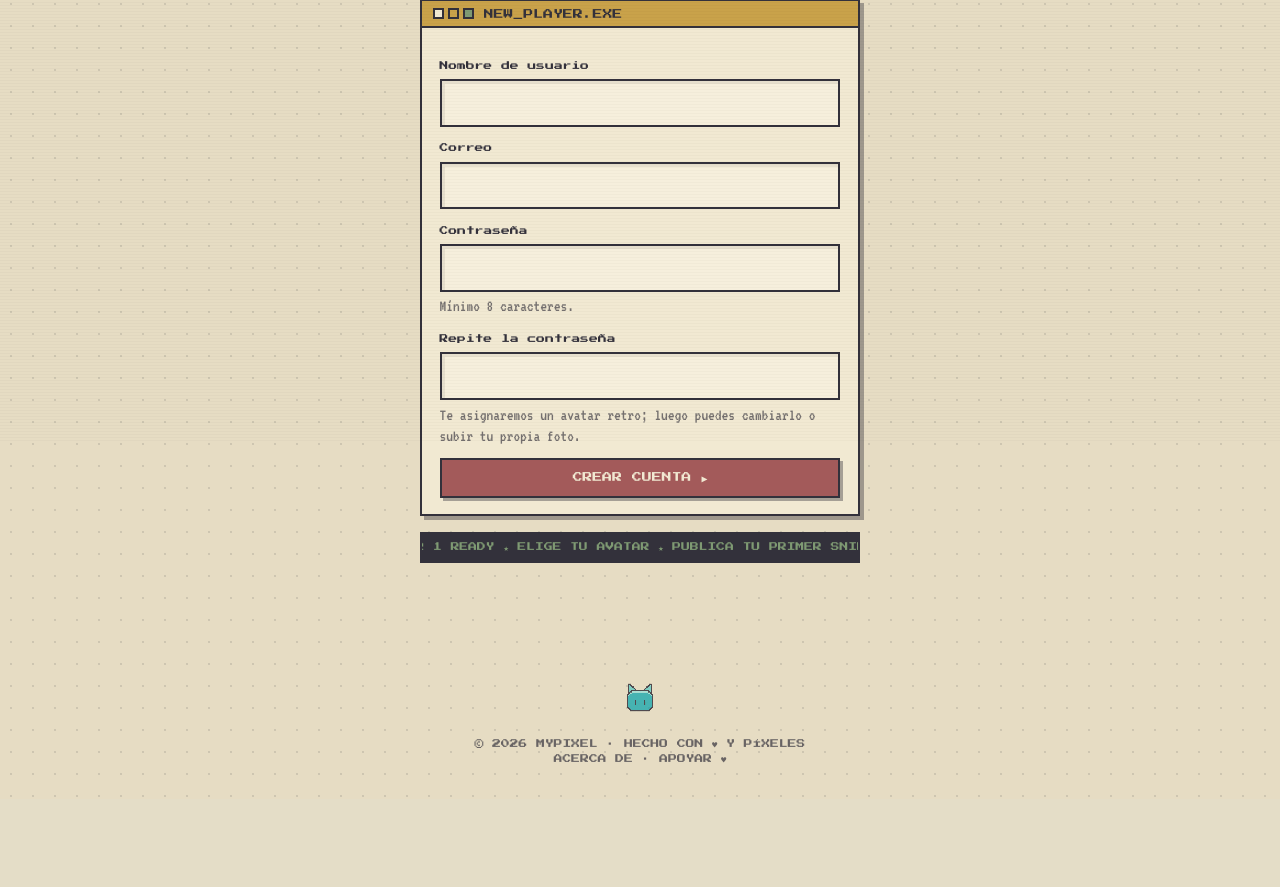
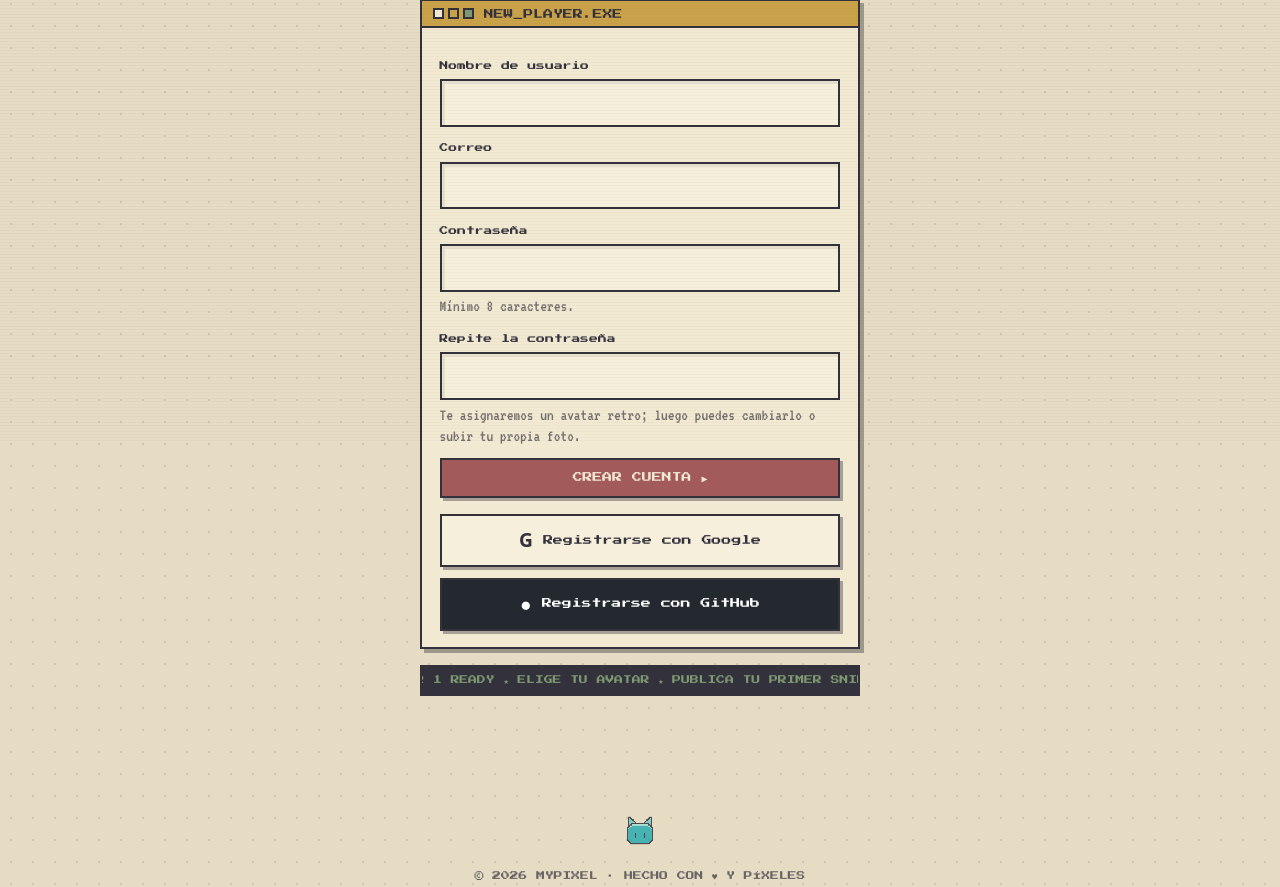
Before and after one commit to css40/mypixel, a Flask app: page /auth/register in a window 1280 px wide. Shown: the part 359-1246 px from the top of the page. Before the commit the page ends 1156 px from the top, so only its background shows below. Run offline with Flask 3, Linux system fonts and the light colour scheme; some libraries are stand-ins or nearby versions.

Commit message:
google and github

```diff
--- a/app/__init__.py
+++ b/app/__init__.py
@@ -1,5 +1,6 @@
 """Application factory."""
 import os
+from authlib.integrations.flask_client import OAuth
 from flask import Flask
 
 from config import config_by_name
@@ -28,7 +29,10 @@ def create_app(config_name: str = None) -> Flask:
     db.init_app(app)
     login_manager.init_app(app)
     csrf.init_app(app)
+    oauth = OAuth()
+    oauth.init_app(app)
     socketio.init_app(app, cors_allowed_origins=None)
+    _register_oauth_clients(app, oauth)
 
     # Blueprints
     from .admin import bp as admin_bp
@@ -72,7 +76,11 @@ def _ensure_columns(app: Flask) -> None:
     Sirve igual para SQLite local y PostgreSQL. En una base nueva no hace nada."""
     from sqlalchemy import inspect, text
 
-    wanted = {"users": {"avatar_emoji": "VARCHAR(16)", "avatar_color": "VARCHAR(9)"}}
+    wanted = {"users": {
+        "avatar_emoji": "VARCHAR(16)",
+        "avatar_color": "VARCHAR(9)",
+        "is_verified": "BOOLEAN NOT NULL DEFAULT FALSE",
+    }}
     try:
         insp = inspect(db.engine)
         for table, cols in wanted.items():
@@ -85,6 +93,31 @@ def _ensure_columns(app: Flask) -> None:
     except Exception as exc:  # noqa: BLE001 - nunca impedir el arranque por esto
         db.session.rollback()
         app.logger.error("No se pudieron revisar las columnas: %s", exc)
+
+
+def _register_oauth_clients(app: Flask, oauth: OAuth) -> None:
+    """Registra solo los proveedores con credenciales completas."""
+    providers = {
+        "google": {
+            "client_id": app.config.get("GOOGLE_CLIENT_ID"),
+            "client_secret": app.config.get("GOOGLE_CLIENT_SECRET"),
+            "server_metadata_url": "https://accounts.google.com/.well-known/openid-configuration",
+            "client_kwargs": {"scope": "openid email profile"},
+        },
+        "github": {
+            "client_id": app.config.get("GITHUB_CLIENT_ID"),
+            "client_secret": app.config.get("GITHUB_CLIENT_SECRET"),
+            "authorize_url": "https://github.com/login/oauth/authorize",
+            "access_token_url": "https://github.com/login/oauth/access_token",
+            "api_base_url": "https://api.github.com/",
+            "client_kwargs": {"scope": "read:user user:email"},
+        },
+    }
+    for name, settings in providers.items():
+        if settings["client_id"] and settings["client_secret"]:
+            oauth.register(name=name, **settings)
+        else:
+            app.logger.info("OAuth de %s no configurado; se omitirá.", name)
 
 
 def _ensure_url_columns(app: Flask) -> None:
--- a/app/auth/routes.py
+++ b/app/auth/routes.py
@@ -1,5 +1,12 @@
-from flask import current_app, flash, redirect, render_template, request, url_for
+import re
+import secrets
+
+from flask import (current_app, flash, redirect, render_template, request, session,
+                   url_for)
 from flask_login import current_user, login_required, login_user, logout_user
+from authlib.integrations.base_client.errors import OAuthError
+from requests import RequestException
+from sqlalchemy import func
 from sqlalchemy.exc import IntegrityError, SQLAlchemyError
 
 from ..extensions import db
@@ -7,6 +14,11 @@ from ..models import User
 from ..utils import is_safe_next
 from . import bp
 from .forms import LoginForm, RegisterForm
+
+
+def _oauth_client(provider):
+    oauth = current_app.extensions["authlib.integrations.flask_client"]
+    return oauth.create_client(provider)
 
 
 @bp.route("/register", methods=["GET", "POST"])
@@ -51,6 +63,113 @@ def login():
     return render_template("auth/login.html", form=form)
 
 
+@bp.route("/login/<provider>")
+def social_login(provider):
+    if current_user.is_authenticated:
+        return redirect(url_for("posts.feed"))
+    if provider not in {"google", "github"}:
+        return redirect(url_for("auth.login"))
+    client = _oauth_client(provider)
+    if client is None:
+        current_app.logger.error("OAuth de %s solicitado sin credenciales configuradas.", provider)
+        flash(f"El inicio de sesión con {provider.title()} no está configurado.", "error")
+        return redirect(url_for("auth.login"))
+
+    next_url = request.args.get("next", "")
+    session[f"oauth_next_{provider}"] = next_url if is_safe_next(next_url) else ""
+    callback_url = url_for("auth.authorize", provider=provider, _external=True)
+    return client.authorize_redirect(callback_url)
+
+
+@bp.route("/authorize/<provider>")
+def authorize(provider):
+    if provider not in {"google", "github"}:
+        return redirect(url_for("auth.login"))
+    client = _oauth_client(provider)
+    if client is None:
+        flash(f"El inicio de sesión con {provider.title()} no está configurado.", "error")
+        return redirect(url_for("auth.login"))
+
+    try:
+        token = client.authorize_access_token()
+        if provider == "google":
+            profile = token.get("userinfo") or {}
+            if not isinstance(profile, dict):
+                raise ValueError("Google devolvió un perfil no válido.")
+            if profile.get("email_verified") is not True:
+                raise ValueError("Google no confirmó que el correo esté verificado.")
+            email = profile.get("email")
+            username = email.partition("@")[0] if isinstance(email, str) else ""
+        else:
+            user_response = client.get("user")
+            user_response.raise_for_status()
+            profile = user_response.json()
+            emails_response = client.get("user/emails")
+            emails_response.raise_for_status()
+            emails = emails_response.json()
+            if not isinstance(profile, dict) or not isinstance(emails, list):
+                raise ValueError("GitHub devolvió datos de cuenta no válidos.")
+            primary_email = next(
+                (entry.get("email") for entry in emails
+                 if isinstance(entry, dict) and entry.get("primary") and entry.get("verified")),
+                None,
+            )
+            email = primary_email or next(
+                (entry.get("email") for entry in emails if isinstance(entry, dict)
+                 and entry.get("verified")),
+                None,
+            )
+            username = profile.get("login", "")
+
+        if not isinstance(email, str) or not email.strip():
+            raise ValueError("El proveedor no proporcionó un correo verificado.")
+        email = email.strip().lower()
+        if len(email) > 120 or "@" not in email:
+            raise ValueError("El proveedor devolvió un correo no válido.")
+
+        user = User.query.filter(func.lower(User.email) == email).first()
+        if user is None:
+            user = User(
+                username=_unique_oauth_username(username or email.partition("@")[0]),
+                email=email,
+                is_verified=True,
+            )
+            user.set_password(secrets.token_urlsafe(32))
+            db.session.add(user)
+            try:
+                db.session.commit()
+            except IntegrityError:
+                db.session.rollback()
+                user = User.query.filter(func.lower(User.email) == email).first()
+                if user is None:
+                    raise
+
+        if user.is_banned:
+            flash("Esta cuenta está suspendida.", "error")
+            return redirect(url_for("auth.login"))
+        login_user(user)
+        next_url = session.pop(f"oauth_next_{provider}", "")
+        return redirect(next_url if is_safe_next(next_url) else url_for("posts.feed"))
+    except (OAuthError, RequestException, ValueError, TypeError) as exc:
+        db.session.rollback()
+        current_app.logger.warning("Falló la autenticación OAuth de %s: %s", provider, exc)
+        flash("No se pudo verificar tu cuenta con el proveedor. Inténtalo de nuevo.", "error")
+    except SQLAlchemyError:
+        db.session.rollback()
+        current_app.logger.exception("Error de base de datos durante OAuth de %s", provider)
+        flash("No se pudo iniciar sesión por un error de base de datos.", "error")
+    return redirect(url_for("auth.login"))
+
+
+def _unique_oauth_username(value: str) -> str:
+    base = re.sub(r"[^A-Za-z0-9_]", "_", value).strip("_")[:30] or "player"
+    candidate = base
+    while User.query.filter(func.lower(User.username) == candidate.lower()).first():
+        suffix = secrets.token_hex(3)
+        candidate = f"{base[:23]}_{suffix}"
+    return candidate
+
+
 @bp.route("/logout", methods=["POST"])
 @login_required
 def logout():
--- a/app/models.py
+++ b/app/models.py
@@ -54,6 +54,7 @@ class User(UserMixin, db.Model):
     username = db.Column(db.String(30), unique=True, nullable=False, index=True)
     email = db.Column(db.String(120), unique=True, nullable=False, index=True)
     password_hash = db.Column(db.String(256), nullable=False)
+    is_verified = db.Column(db.Boolean, default=False, nullable=False)
 
     bio = db.Column(db.Text, default="", nullable=False)
     avatar = db.Column(db.Text)                   # URL de ImgBB o nombre local antiguo
--- a/app/static/css/app.css
+++ b/app/static/css/app.css
@@ -368,6 +368,11 @@ h1.ptitle { font-size: 1.05rem !important; }
 .tabs a { flex: 1; text-align: center; font-family: var(--px); font-size: .62rem; padding: .8rem; text-decoration: none; border: 2px solid var(--line); border-bottom: 0; background: var(--paper); }
 .tabs a.on { background: var(--pink); color: var(--cream); }
 .auth .win { margin-bottom: 1rem; }
+.social-login { display: grid; gap: .65rem; padding-top: 0; }
+.social-btn { display: flex; justify-content: center; align-items: center; gap: .65rem; text-decoration: none; }
+.social-btn span { font-family: system-ui, sans-serif; font-size: 1.2rem; font-weight: 700; }
+.social-btn.google { background: var(--field); color: var(--ink); }
+.social-btn.github { background: #24292f; color: #fff; }
 .marq { overflow: hidden; white-space: nowrap; border: 2px solid var(--line); background: var(--top); color: var(--green); font-family: var(--px); font-size: .55rem; padding: .5rem; }
 .marq span { display: inline-block; padding-left: 100%; animation: mq 16s linear infinite; }
 @keyframes mq { to { transform: translateX(-100%); } }
--- a/app/templates/auth/register.html
+++ b/app/templates/auth/register.html
@@ -17,6 +17,14 @@
       <p class="help">Te asignaremos un avatar retro; luego puedes cambiarlo o subir tu propia foto.</p>
       <div class="row"><button class="btn pink block">CREAR CUENTA ▶</button></div>
     </form>
+    <div class="body social-login" aria-label="Registro social">
+      <a class="btn social-btn google" href="{{ url_for('auth.social_login', provider='google') }}">
+        <span aria-hidden="true">G</span> Registrarse con Google
+      </a>
+      <a class="btn social-btn github" href="{{ url_for('auth.social_login', provider='github') }}">
+        <span aria-hidden="true">●</span> Registrarse con GitHub
+      </a>
+    </div>
   </div>
   <div class="marq"><span>★ PLAYER 1 READY ★ ELIGE TU AVATAR ★ PUBLICA TU PRIMER SNIPPET ★ INSERT COIN TO CONTINUE ★</span></div>
 </div>
--- a/config.py
+++ b/config.py
@@ -31,6 +31,10 @@ def _database_url() -> str:
 class Config:
     SECRET_KEY = os.environ.get("SECRET_KEY", "dev-only-change-me")
     IMGBB_API_KEY = os.environ.get("IMGBB_API_KEY", "")
+    GOOGLE_CLIENT_ID = os.environ.get("GOOGLE_CLIENT_ID", "")
+    GOOGLE_CLIENT_SECRET = os.environ.get("GOOGLE_CLIENT_SECRET", "")
+    GITHUB_CLIENT_ID = os.environ.get("GITHUB_CLIENT_ID", "")
+    GITHUB_CLIENT_SECRET = os.environ.get("GITHUB_CLIENT_SECRET", "")
 
     # Base de datos (PostgreSQL en producción, SQLite en desarrollo local)
     SQLALCHEMY_DATABASE_URI = _database_url()
--- a/requirements.txt
+++ b/requirements.txt
@@ -14,3 +14,4 @@ gunicorn
 psycopg[binary]
 email-validator
 requests
+Authlib>=1.3,<2
```
Also changed, not shown: DEPLOY_RENDER.md (+4 -1 lines), app/templates/auth/login.html (+8 -0 lines), render.yaml (+8 -0 lines), README.md.
